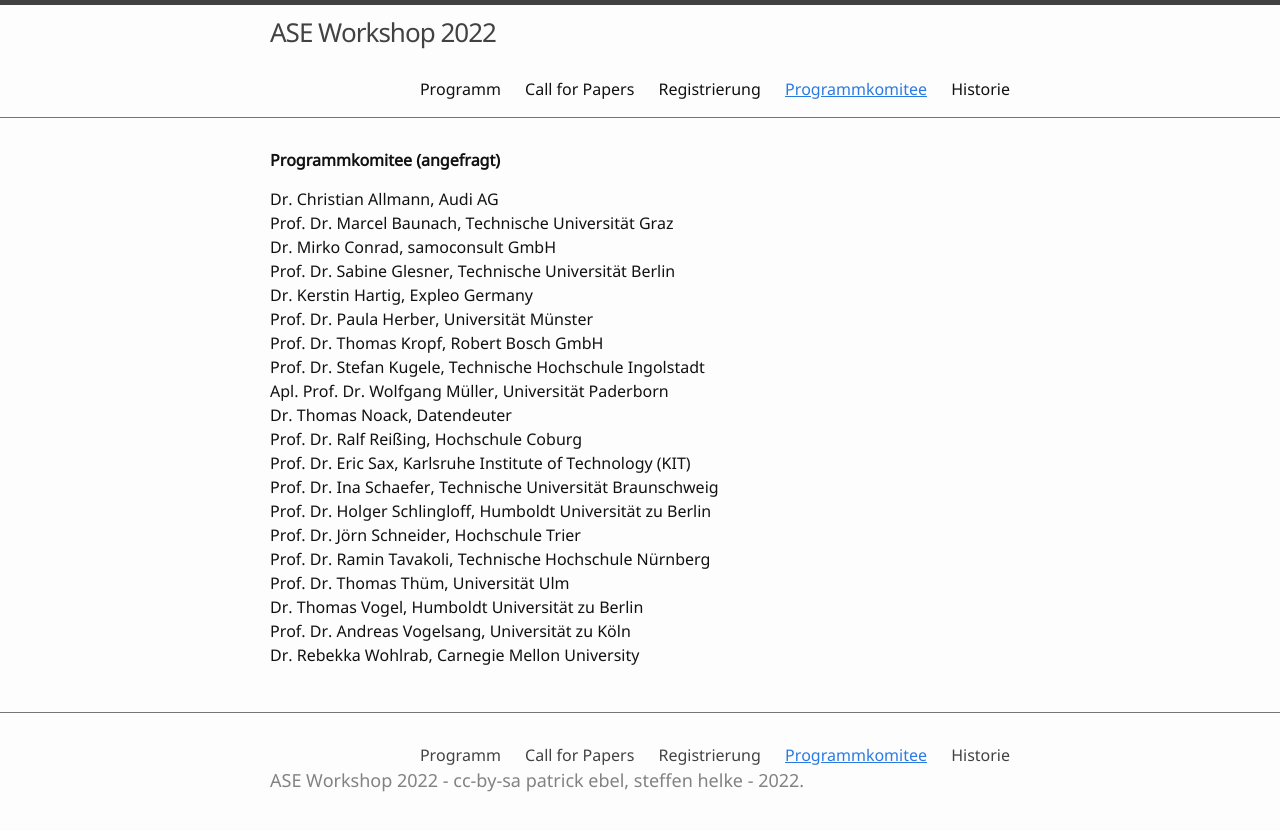
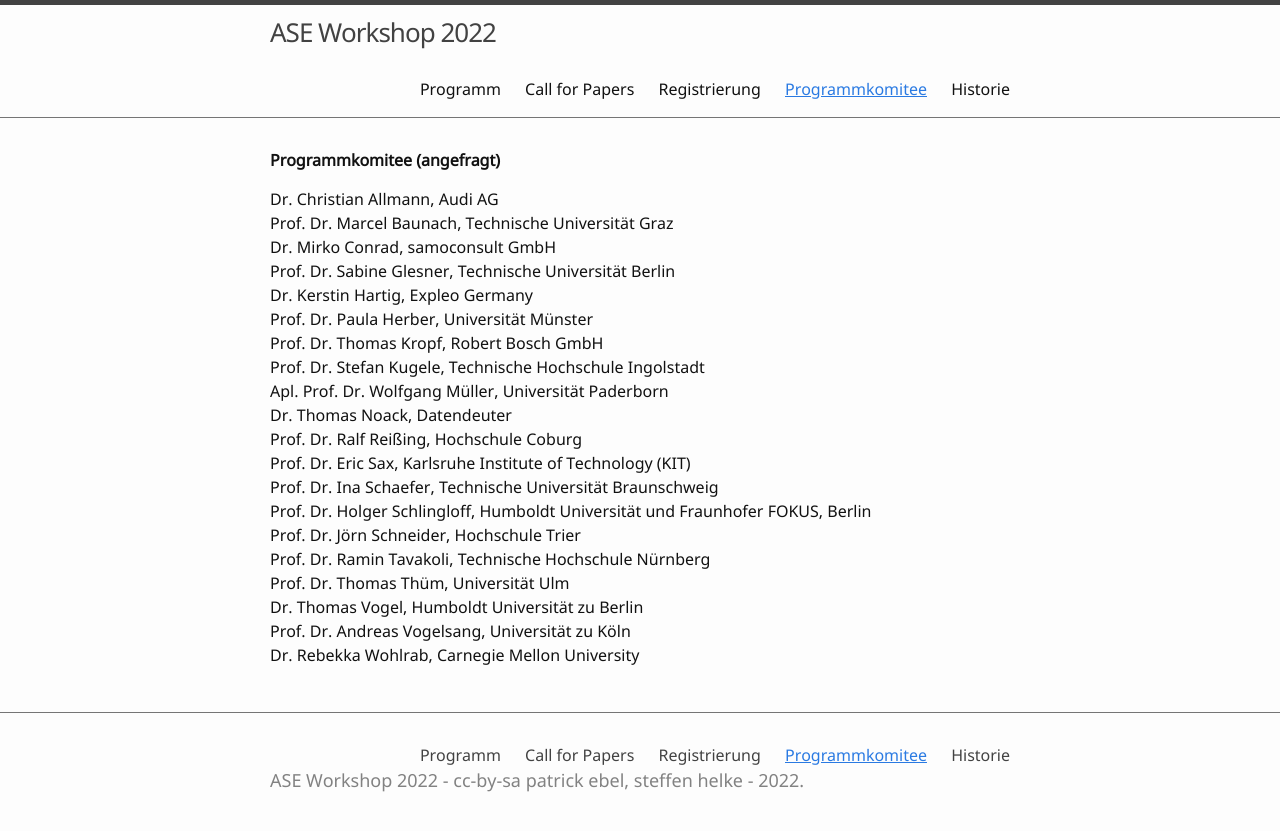
Before and after one commit to ASE-Workshop/2022, a Jekyll site: the page built from 2-programmkomitee.md, in a window 1280 px wide. Shown: the top 831 px of the page. Built offline with Jekyll 4.4.1, drawn with Linux system fonts in a browser that asks for light colours.

Commit message:
Update 2-programmkomitee.md

```diff
--- a/2-programmkomitee.md
+++ b/2-programmkomitee.md
@@ -17,7 +17,7 @@ Dr. Thomas Noack, Datendeuter\
 Prof. Dr. Ralf Reißing, Hochschule Coburg\
 Prof. Dr. Eric Sax, Karlsruhe Institute of Technology (KIT)\
 Prof. Dr. Ina Schaefer, Technische Universität Braunschweig\
-Prof. Dr. Holger Schlingloff, Humboldt Universität zu Berlin\
+Prof. Dr. Holger Schlingloff, Humboldt Universität und Fraunhofer FOKUS, Berlin\
 Prof. Dr. Jörn Schneider, Hochschule Trier\
 Prof. Dr. Ramin Tavakoli, Technische Hochschule Nürnberg\
 Prof. Dr. Thomas Thüm, Universität Ulm\
```
